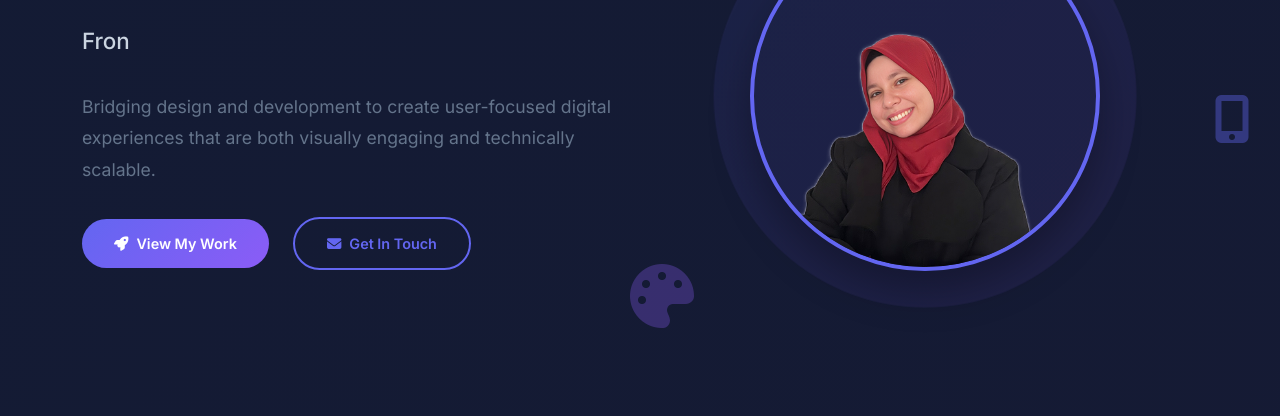
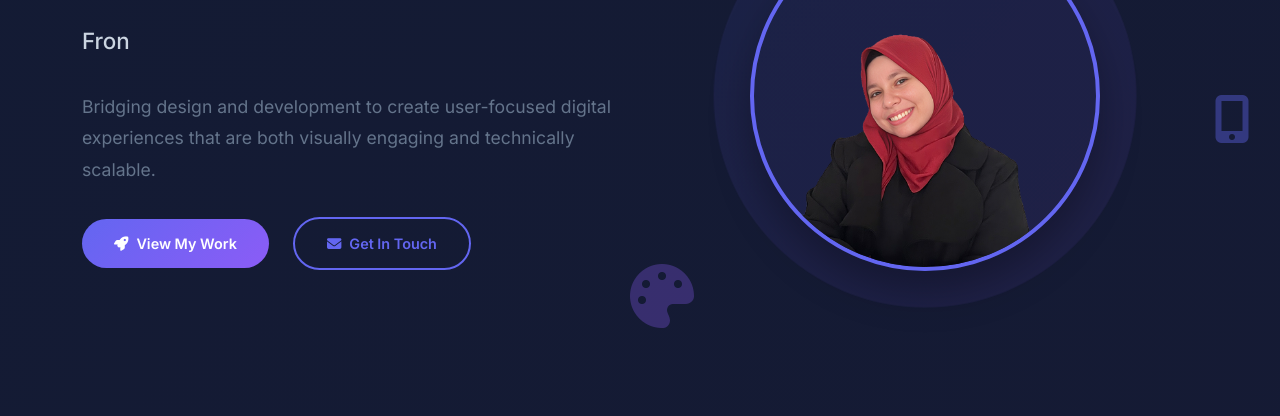
Before and after one commit to nadiahossny/My-Portfolio, a plain HTML site: page index.html in a window 1280 px wide. Shown: the part 384-800 px from the top of the page. Drawn offline with nearby package versions, Linux system fonts and the light colour scheme.

Commit message:
picture changed

```diff
--- a/index.html
+++ b/index.html
@@ -95,7 +95,7 @@
                 <div class="col-lg-6 hero-image" data-aos="fade-left">
                     <div class="profile-container">
                         <div class="decorative-bg"></div>
-                        <img src="img/Group 5 (5).png" alt="Nadia Hossny" class="profile-img floating">
+                        <img src="img/Group 5 (6).png" alt="Nadia Hossny" class="profile-img floating">
 
                         <!-- Floating Illustrations -->
                         <div class="floating-illustration code">
```
Also changed, not shown: Group 5 (5).png (deleted).
